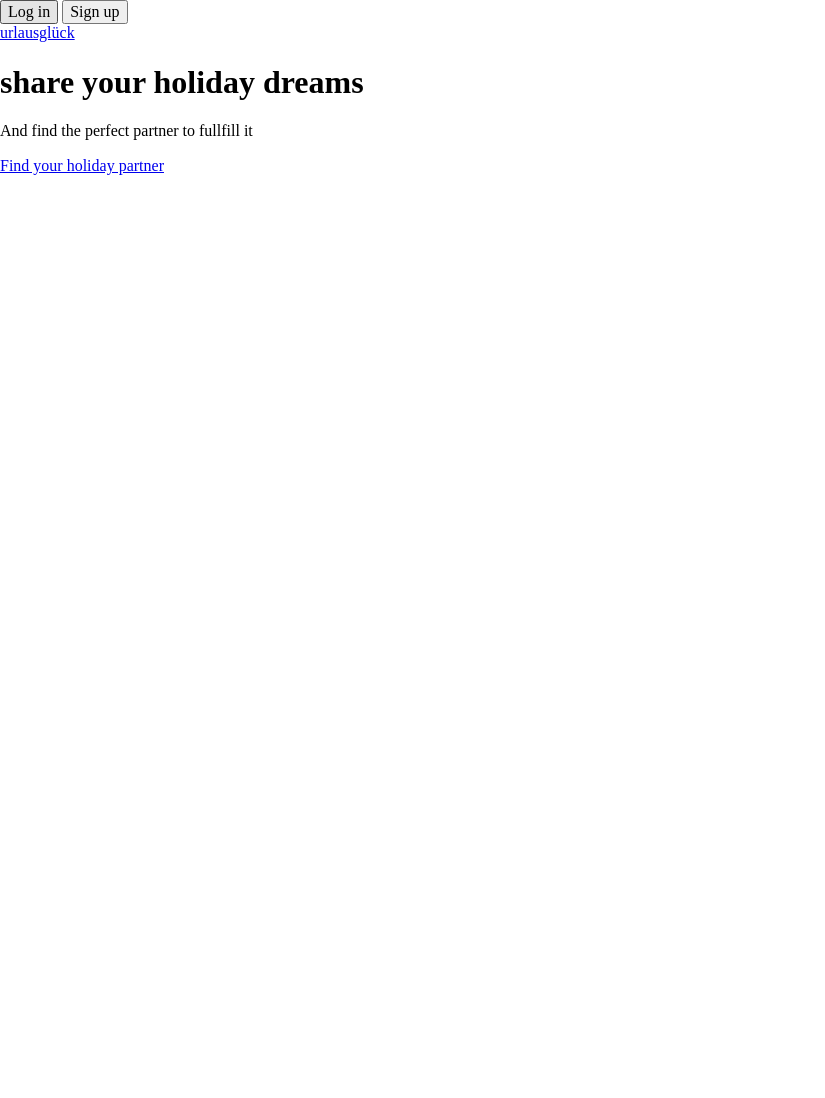
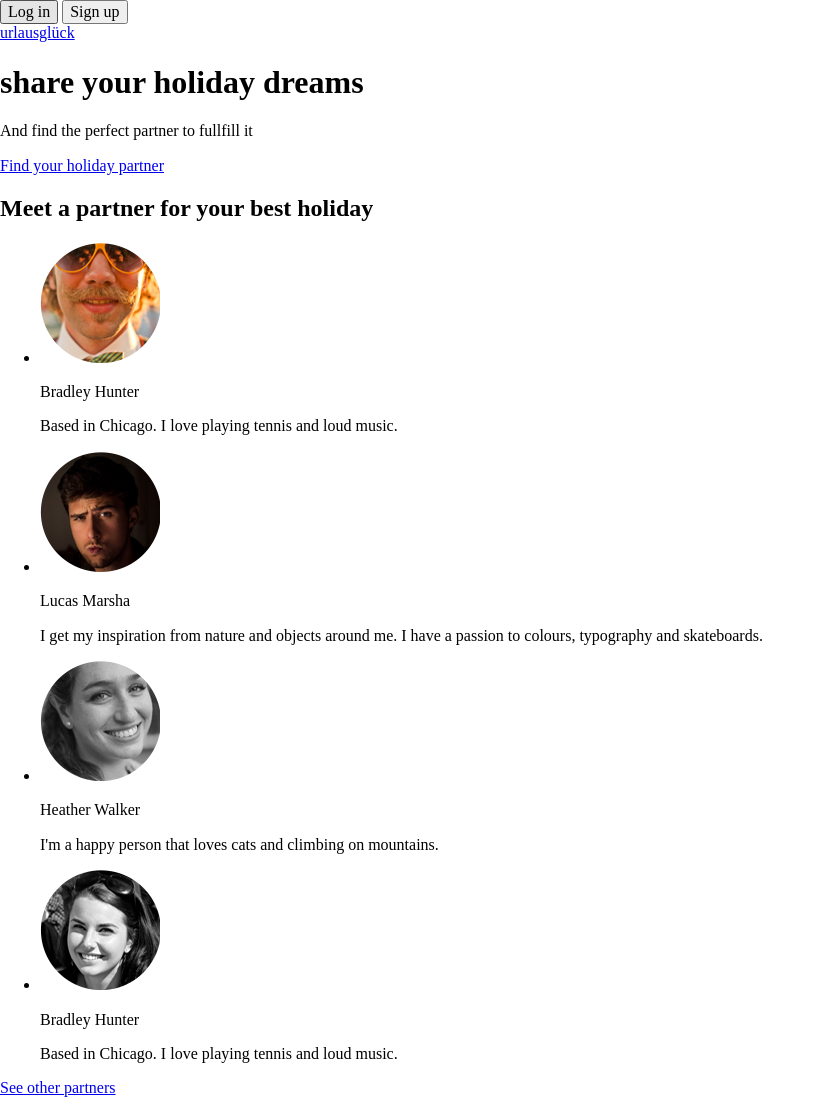
Before and after one commit to 87stal/goit-fe-course, a plain HTML site: page hw-08/index.html in a window 1280 px wide. Shown: the whole page, without its empty margins (0-825 px from the left). Before the commit the page ends 800 px from the top, so only its background shows below. Drawn offline with Linux system fonts and the light colour scheme.

Commit message:
HTML done

```diff
--- a/hw-08/index.html
+++ b/hw-08/index.html
@@ -19,8 +19,33 @@
 <section class="description_service">
     <h1 class="heaader_description">share your holiday dreams</h1>
     <p class="text_description">And find the perfect partner to fullfill it</p>
-    <a href="#" class="link_description">Find your holiday partner</a>
+    <a href="#" class="link description">Find your holiday partner</a>
 </section>
-<section class=""></section>
+<section class="partners">
+    <h2 class="patners_header">Meet a partner for your best holiday</h2>
+    <ul class="partner_list">
+        <li class="partner_list_item">
+            <img src="./image/partner-1.png" alt="bradly hunter">
+            <p class="name_partner">Bradley Hunter</p>
+            <p class="about_partners">Based in Chicago. I love playing tennis and loud music.</p>
+        </li>
+        <li class="partner_list_item">
+            <img src="./image/partner-2.png" alt="lucas marsha">
+            <p class="name_partner">Lucas Marsha</p>
+            <p class="about_partners">I get my inspiration from nature and objects around me. I have a passion to colours, typography and skateboards.
+            </p></li>
+        <li class="partner_list_item">
+            <img src="./image/partner-3.png" alt="heather walker">
+            <p class="name_partner">Heather Walker</p>
+            <p class="about_partners">I'm a happy person that loves cats and climbing on mountains. </p>
+        </li>
+        <li class="partner_list_item">
+            <img src="./image/partner-4.png" alt="bradly_hunter">
+            <p class="name_partner">Bradley Hunter</p>
+            <p class="about_partners">Based in Chicago. I love playing tennis and loud music.</p>
+        </li>
+    </ul>
+    <a href="#" class="link other_parnters">See other partners</a>
+</section>
     </header>
 </body>
```
Also changed, not shown: hw-08/image/partner-4.png (renamed from hw-08/image/partner4.png).
